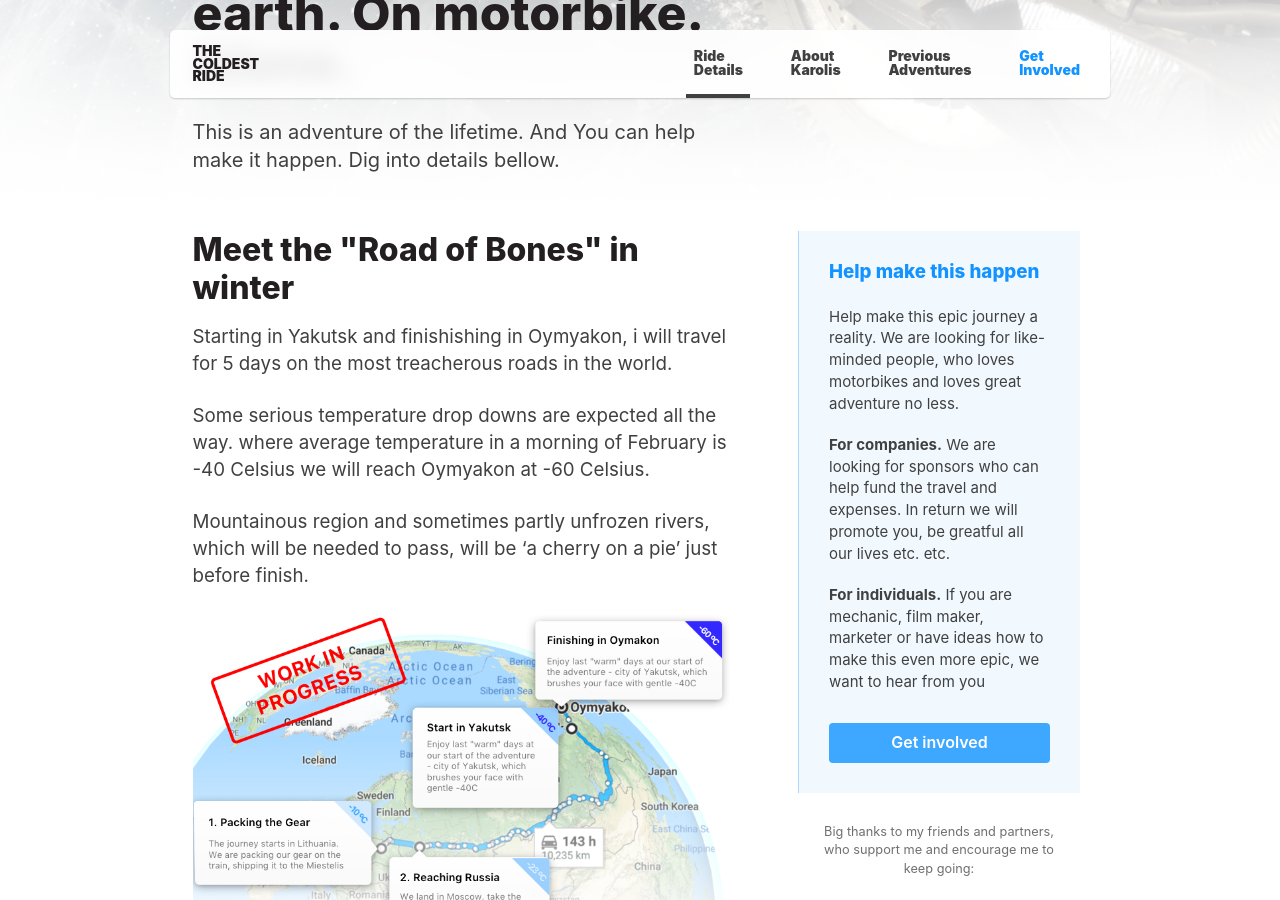
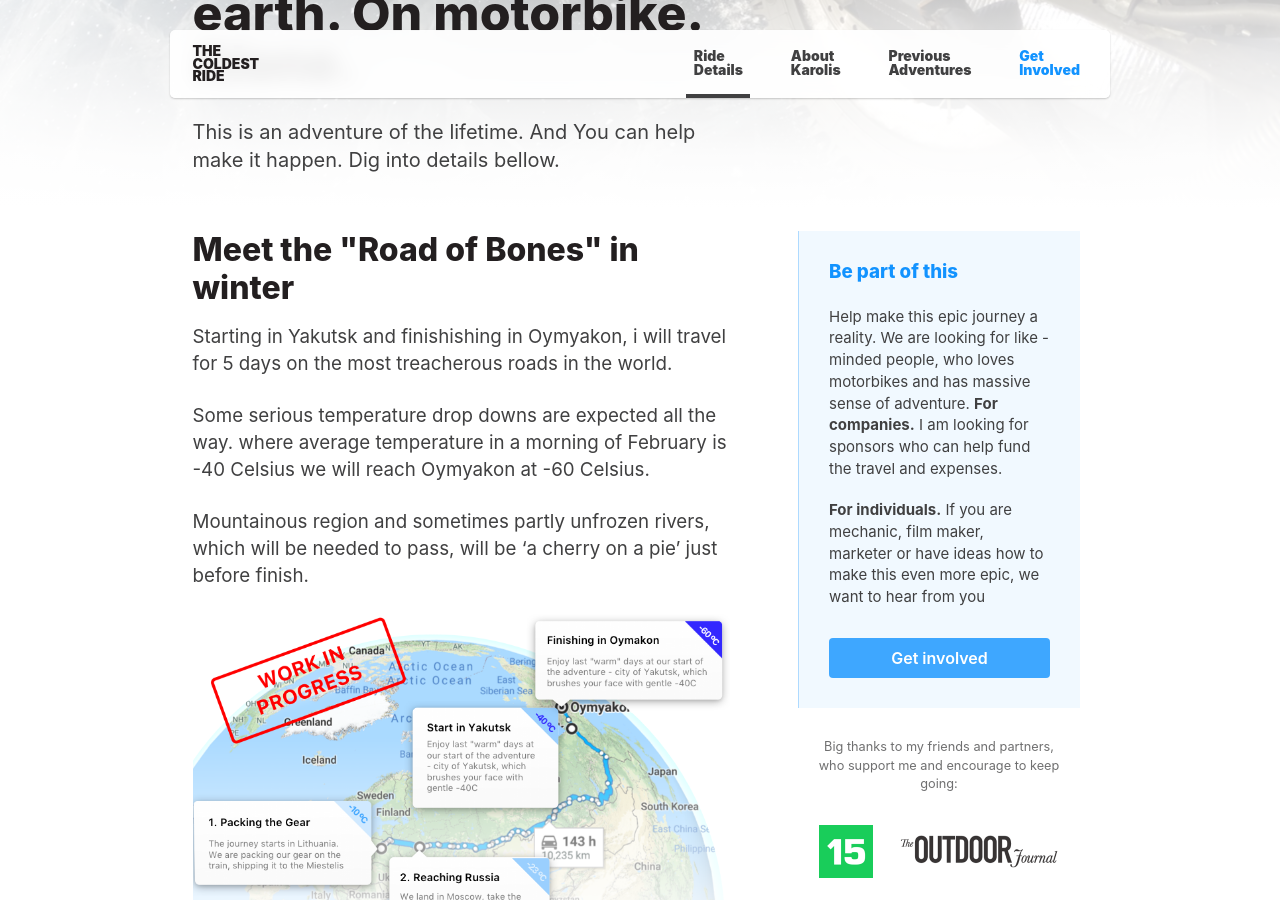
Before and after one commit to karolismieliauskas/thecoldestride.com, a Jekyll site: the page built from pages/index.html, in a window 1280 px wide and 900 px high, scrolled down 440 px. Built offline with Jekyll 4.4.1, drawn with Linux system fonts in a browser that asks for light colours.

Commit message:
Update index.yml

```diff
--- a/_data/index.yml
+++ b/_data/index.yml
@@ -18,13 +18,12 @@
 
     Learn more about me in <a href="/about-karolis.html">about page</a> or check some of my previous adventures:
 banner:
-  title: Help make this happen
+  title: Be part of this
   body: |
-    Help make this epic journey a reality. We are looking for like-minded people, who loves motorbikes and loves great adventure no less.
-
-    **For companies.** We are looking for sponsors who can help fund the travel and expenses. In return we will promote you, be greatful all our lives etc. etc.
+    Help make this epic journey a reality. We are looking for like - minded people, who loves motorbikes and has massive sense of adventure.
+    **For companies.** I am looking for sponsors who can help fund the travel and expenses.
 
     **For individuals.** If you are mechanic, film maker, marketer or have ideas how to make this even more epic, we want to hear from you
   action: Get involved
 partners:
-  body: "Big thanks to my friends and partners, who support me and encourage me to keep going:"
+  body: "Big thanks to my friends and partners, who support me and encourage to keep going:"
```
